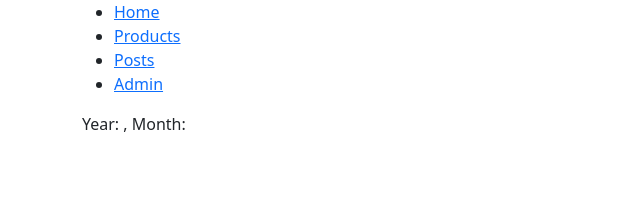
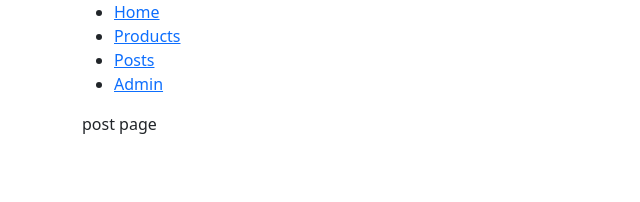
Before and after one commit to anhlangtu852004/mosh-react-couter-app-demo, a React (Create React App) app: page /posts in a window 1280 px wide. Shown: the top 202 px of the page, without its empty margins (0-640 px from the left). Built offline with nearby package versions, Linux system fonts and the light colour scheme.

Commit message:
toi nested rouer ha

```diff
--- a/src/App.js
+++ b/src/App.js
@@ -31,10 +31,11 @@ function App() {
           {/* <Route path="/posts/:year/:month?" element={<PostDetail />} /> */}
           <Route path="posts" element={<Posts />}>
             <Route path=":year/:month" element={<PostDetail />} />
-            <Route path=":year/" element={<PostDetail />} />
+            <Route path=":year" element={<PostDetail />} />
           </Route>
           <Route path="/admin" element={<Admin />} />
           <Route path="/" element={<Home />} />
+          <Route path="*" element={<Home />} />
         </Routes>
       </div>
     </main>
--- a/src/components/pages/Posts.jsx
+++ b/src/components/pages/Posts.jsx
@@ -1,12 +1,13 @@
 import React, { Children } from "react";
-import { useParams } from "react-router-dom";
+import { useParams, Outlet } from "react-router-dom";
 
 const Posts = () => {
   const { year, month } = useParams();
   return (
-    <div>
-      Year: {year}, Month: {month}
-    </div>
+    <>
+      <div>post page</div>
+      <Outlet />
+    </>
   );
 };
 
```
